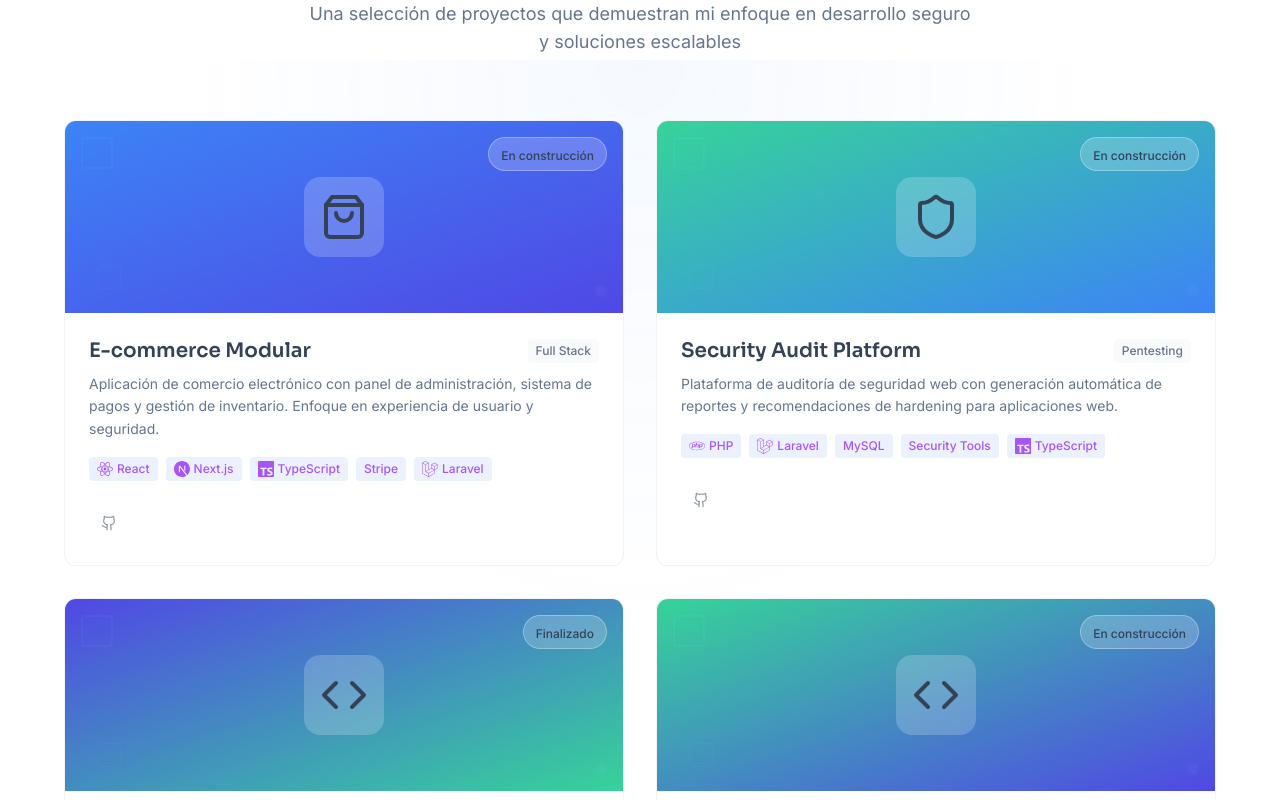
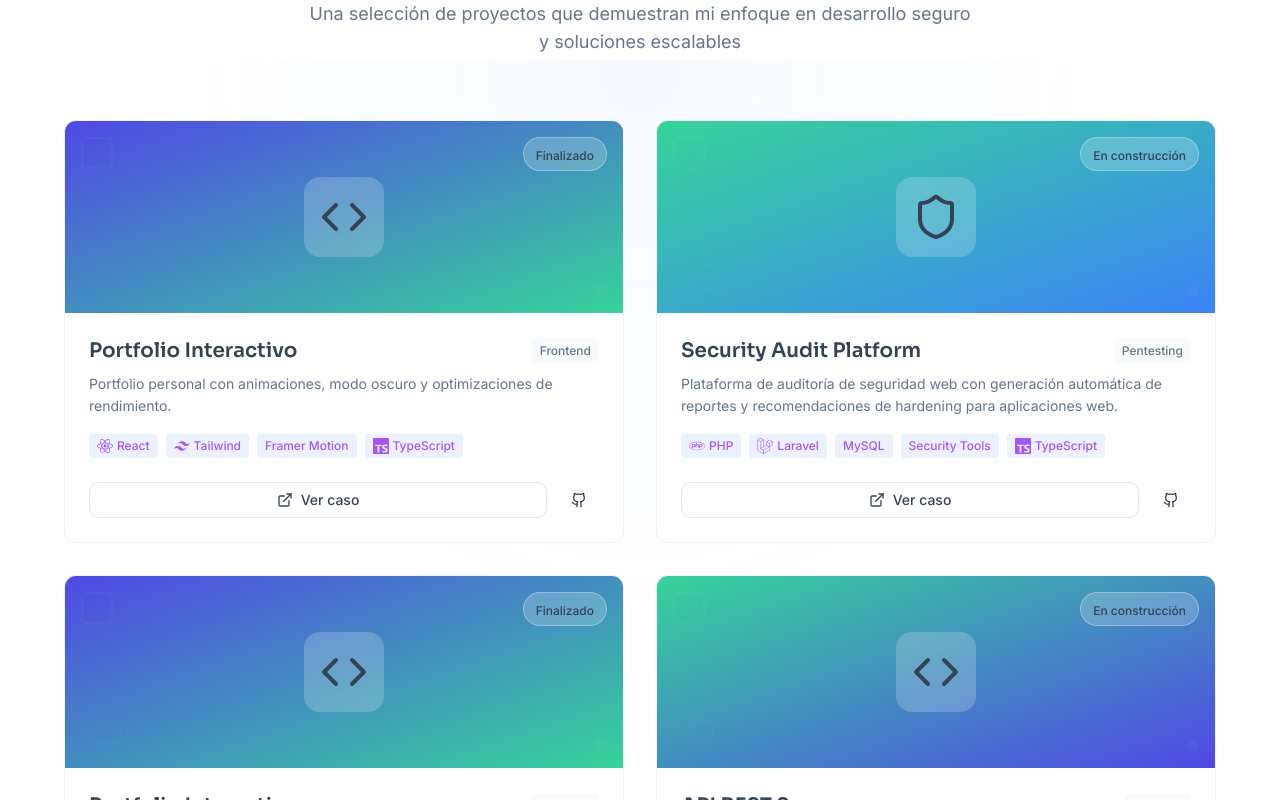
Before and after one commit to Carlosdev08/devPorfolio, a React (Vite) app: page / in a window 1280 px wide. Shown: the part 3140-3940 px from the top of the page. Built offline with nearby package versions, Linux system fonts and the light colour scheme; no server answers.

Commit message:
Add new contact features and social links and polity

```diff
--- a/src/components/sections/Projects.tsx
+++ b/src/components/sections/Projects.tsx
@@ -1,7 +1,7 @@
 import { ExternalLink, Github, Shield, ShoppingBag, Code } from "lucide-react";
 import { Button } from "@/components/ui/enhanced-button";
 import { keyFor, techIcons } from "../ui/techIcons";
-import { Link, useNavigate } from "react-router-dom";
+import { useNavigate } from "react-router-dom";
 
 type Project = {
   id: number;
@@ -12,27 +12,28 @@ type Project = {
   icon: React.ComponentType<any>;
   status: "En construcción" | "Finalizado";
   gradient: string;
-  /** Página interna tipo /proyectos/3 (opcional) */
+  image: string;
   caseRoute?: string;
-  /** Demo o página del proyecto (opcional) */
+  imageAlt?: string;
   link?: string;
-  /** Repositorio GitHub (opcional) */
-  repo?: string;
+  repo: "https://github.com/Carlosdev08/devPorfolio";
 };
-
+import portfolioImg from "/images/porfolioCarlos.png";
 const projects: Project[] = [
   {
-    id: 1,
-    title: "E-commerce Modular",
+    id: 3,
+    title: "Portfolio Interactivo",
     description:
-      "Aplicación de comercio electrónico con panel de administración, sistema de pagos y gestión de inventario. Enfoque en experiencia de usuario y seguridad.",
-    tech: ["React", "Next.js", "TypeScript", "Stripe", "Laravel"],
-    category: "Full Stack",
-    icon: ShoppingBag,
-    status: "En construcción",
-    gradient: "from-primary to-primary-dark",
-    caseRoute: "/proyectos/ecommerce-modular",
-    repo: "", // cuando lo tengas
+      "Portfolio personal con animaciones, modo oscuro y optimizaciones de rendimiento.",
+    tech: ["React", "Tailwind", "Framer Motion", "TypeScript"],
+    category: "Frontend",
+    icon: Code,
+    status: "Finalizado",
+    gradient: "from-primary-dark to-accent bg-transparent",
+    link: "https://carlosjose.dev",
+    repo: "https://github.com/Carlosdev08/devPorfolio",
+    image: portfolioImg,
+    imageAlt: "Portada del portfolio de Carlos José",
   },
   {
     id: 2,
@@ -42,10 +43,13 @@ const projects: Project[] = [
     tech: ["PHP", "Laravel", "MySQL", "Security Tools", "TypeScript"],
     category: "Pentesting",
     icon: Shield,
+    image: portfolioImg,
     status: "En construcción",
     gradient: "from-accent to-primary",
     caseRoute: "/proyectos/security-audit",
+    repo: "https://github.com/Carlosdev08/devPorfolio",
   },
+
   {
     id: 3,
     title: "Portfolio Interactivo",
@@ -54,7 +58,7 @@ const projects: Project[] = [
     tech: ["React", "Tailwind", "Framer Motion", "TypeScript"],
     category: "Frontend",
     icon: Code,
-    imagen: "../../../public/images/porfolioCarlos.png",
+    image: portfolioImg,
     status: "Finalizado",
     gradient: "from-primary-dark to-accent bg-transparent",
     link: "https://carlosjose.dev",
@@ -69,10 +73,11 @@ const projects: Project[] = [
     tech: ["Laravel", "PHP", "JWT", "MySQL", "Swagger", "TypeScript"],
     category: "Backend",
     icon: Code,
+    image: portfolioImg,
     status: "En construcción",
     gradient: "from-accent to-primary-dark",
     caseRoute: "/proyectos/api-rest-segura",
-    repo: "", // pendiente
+    repo: "https://github.com/Carlosdev08/devPorfolio",
   },
 ];
 
@@ -179,17 +184,23 @@ export function Projects() {
 
                     {/* Action buttons */}
                     <div className="flex gap-3 pt-2">
-                      {project.link && (
-                        <Link to={project.link}>
                       <Button
                         variant="outline"
                         size="sm"
-                            className="flex-1"
+                        className="flex-1 focus-ring"
+                        onClick={() => handleViewCase(project)}
+                        disabled={!caseEnabled}
+                        aria-label={`Ver caso de ${project.title}`}
+                      >
+                        <ExternalLink className="h-4 w-4" />
+                        <a
+                          href="http://carlosjose.dev"
+                          target="_blank"
+                          rel="noopener noreferrer"
                         >
                           Ver caso
+                        </a>
                       </Button>
-                        </Link>
-                      )}
 
                       <Button
                         variant="ghost"
```
Lines whose indentation alone changed are shown as unchanged.
